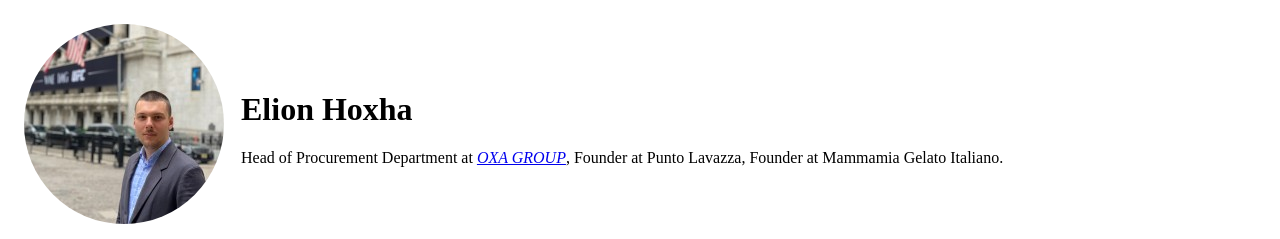
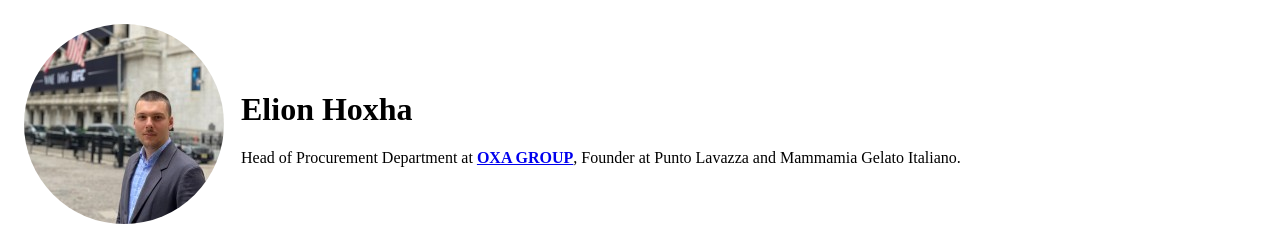
Before and after one commit to elionoxa/cv, a plain HTML site: page index.html in a window 1280 px wide. Shown: the top 239 px of the page. Drawn offline with Linux system fonts and the light colour scheme.

Commit message:
Update index.html

```diff
--- a/index.html
+++ b/index.html
@@ -13,7 +13,7 @@
       <td><img class="imgOne" src="images/elion.jfif" alt="Elion Profile Picture"></td>
       <td>
         <h1>Elion Hoxha</h1>
-        <p>Head of Procurement Department at <a href="https://www.oxa-group.com"><em>OXA GROUP</em></a>, Founder at Punto Lavazza, Founder at Mammamia Gelato Italiano.</p>
+        <p>Head of Procurement Department at <a href="https://www.oxa-group.com"><strong>OXA GROUP</strong></a>, Founder at Punto Lavazza and Mammamia Gelato Italiano.</p>
       </td>
     </tr>
   </table>
```
